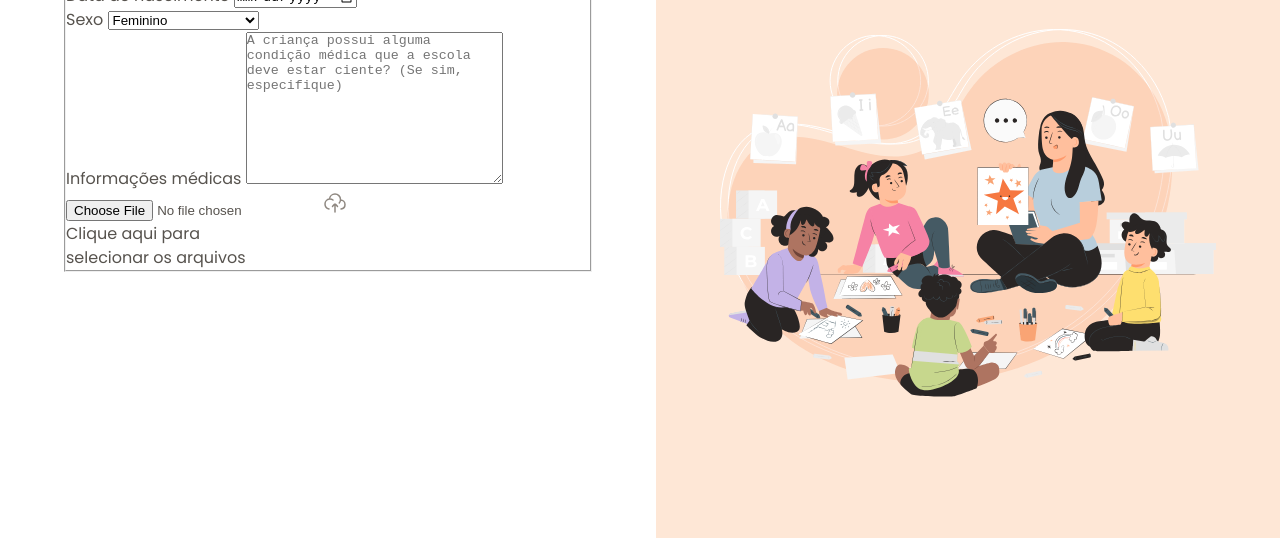
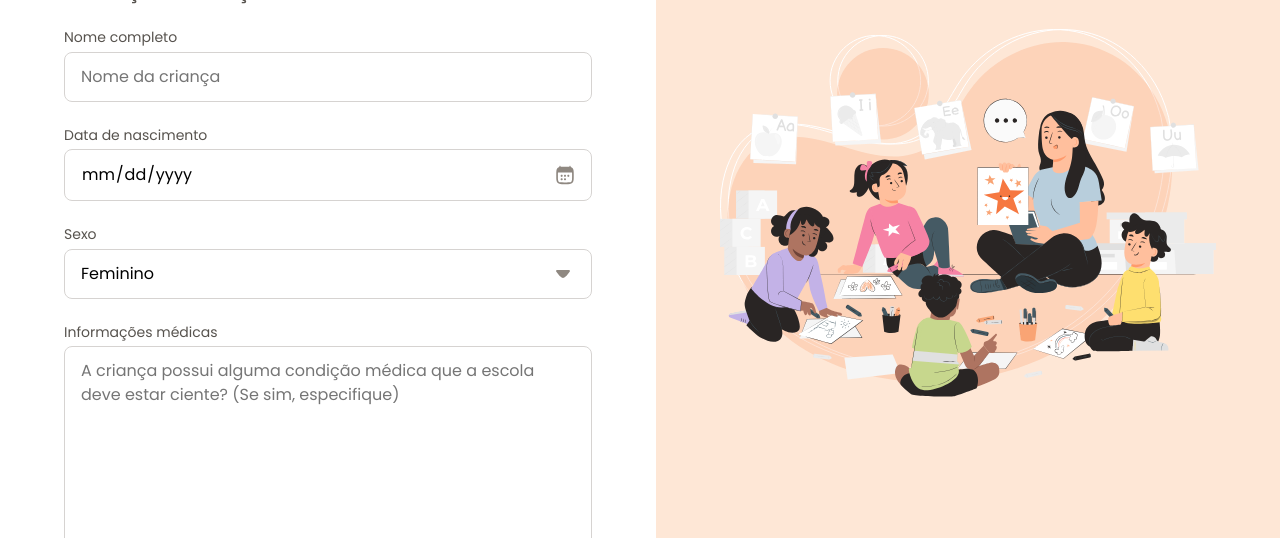
Before and after one commit to juliocesarneri/projeto-formulario-de-matricula, a plain HTML site: page index.html in a window 1280 px wide. Shown: the part 262-800 px from the top of the page. Drawn offline with Linux system fonts and the light colour scheme.

Commit message:
Configurando os inputs de data e select

```diff
--- /dev/null
+++ b/styles/fields/index.css
@@ -0,0 +1,51 @@
+input, textarea, select{
+  appearance: none; /* Setinha some */
+  width: 100%;
+  border-radius: .5rem;
+  border: 1px solid var(--stroke-default);
+
+  padding: .75rem 1rem;
+
+  font: var(--text);
+}
+
+label{
+  font: var(--text-sm);
+  color: var(--text-secondary);
+
+  display: block;
+  margin-bottom: .25rem;
+}
+
+input:focus,
+select:focus,
+textarea:focus{
+  outline: .25rem solid var(--surface-secondary);
+  border: .125rem solid var(--stroke-highlight);
+  outline-offset: .1px;
+}
+
+input[type="date"]{
+  position: relative;
+
+  &::-webkit-calendar-picker-indicator{
+    opacity: 0;
+  }
+
+  &::before{
+    content: "";
+    position: absolute;
+    background: url(../../assets/icons/calendar-03.svg) center/contain;
+    right: 1rem;
+    width: 1.25rem;
+    height: 1.25rem;
+
+    top: 50%;
+    transform: translateY(-50%);
+  }
+}
+
+select{
+  background: url(../../assets/icons/arrow-down-01.svg)
+  no-repeat calc(100% - 1rem);
+}
--- /dev/null
+++ b/styles/forms.css
@@ -0,0 +1,17 @@
+@import url(./fields/index.css);
+
+form{
+  margin-top: 3rem;
+}
+
+fieldset{
+  border: none;
+
+  display: grid;
+  gap: 1.5rem;
+}
+
+legend{
+  font: 600 1rem/1.25 var(--font-family);
+  margin-bottom: 1.5rem;
+}
--- a/styles/index.css
+++ b/styles/index.css
@@ -1,2 +1,3 @@
 @import url(./global.css);
 @import url(./layout.css);
+@import url(./forms.css)
```
